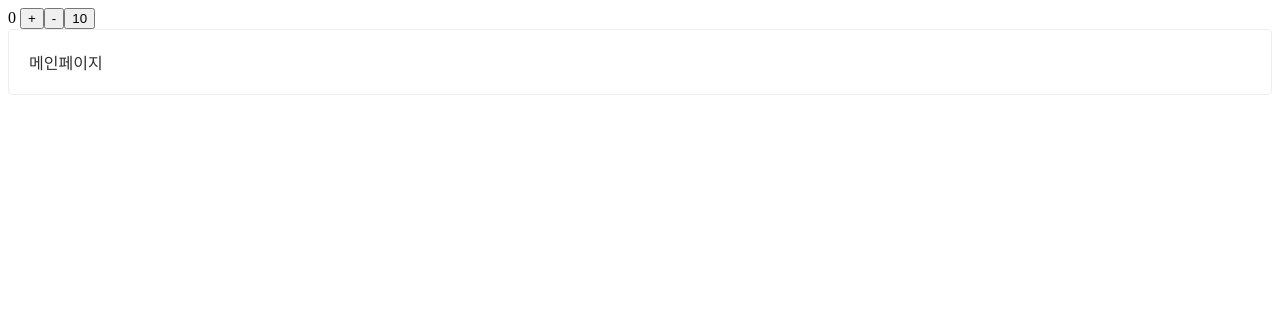
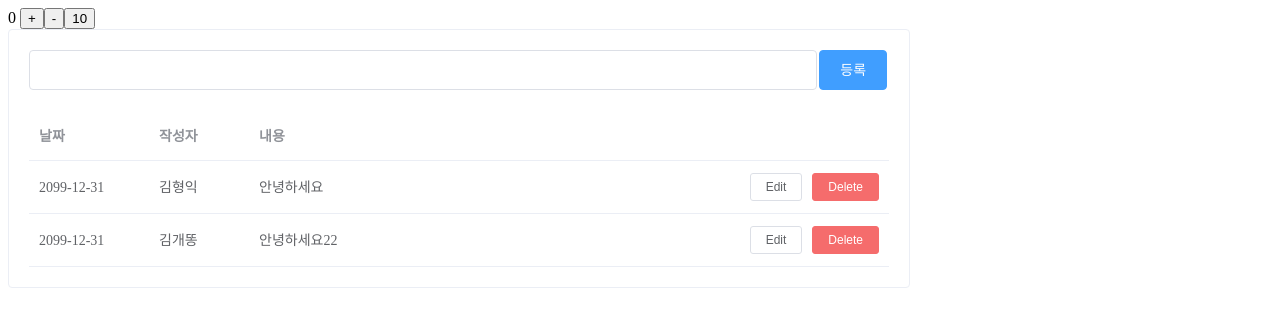
Before and after one commit to kiomnd2/todo-project-client, a Vue app: page /#/main in a window 1280 px wide. Shown: the top 326 px of the page. Built offline with nearby package versions, Linux system fonts and the light colour scheme.

Commit message:
대시보드 메인 화면 생성

```diff
--- a/src/view/Main.vue
+++ b/src/view/Main.vue
@@ -1,21 +1,90 @@
 <template>
-    <div>
-        <el-row>
-            <el-col :span="24">
-                <el-card shadow="false">
-                    메인페이지
-                </el-card>
-            </el-col>
-        </el-row>
+    <div style="text-align: center;">
+        <el-card shadow="true" style="width: 900px;" class="alien_center">
+            <el-form>
+                <el-row>
+                    <el-col :span="22">
+                        <el-form-item>
+                            <el-input icon="el-icon-edit" v-model="regContent"></el-input>
+                        </el-form-item>
+                    </el-col>
+                    <el-col :span="2">
+                        <el-form-item>
+                            <el-button type="primary" native-type="submit">등록</el-button>
+                        </el-form-item>
+                    </el-col>
+                </el-row>
+            </el-form>
+            <el-table :data="tableData">
+                <el-table-column
+                        label="날짜"
+                        prop="regDate"
+                        width="120"
+                ></el-table-column>
+                <el-table-column
+                        width="100"
+                        label="작성자"
+                        prop="userNm"
+                ></el-table-column>
+                <el-table-column
+                        width="200"
+                        label="내용"
+                        prop="content"
+                ></el-table-column>
+                <el-table-column align="right">
+                    <template slot-scope="scope">
+                        <el-button
+                                size="mini"
+                                @click="handleEdit(scope.$index, scope.row)">Edit</el-button>
+                        <el-button
+                                size="mini"
+                                type="danger"
+                                @click="handleDelete(scope.$index, scope.row)">Delete</el-button>
+                    </template>
+                </el-table-column>
+            </el-table>
+        </el-card>
     </div>
 </template>
 
 <script>
   export default {
-    name: 'Main'
+    name: 'Main',
+    data() {
+        return {
+            tableData : [
+                {
+                    regDate: '2099-12-31',
+                    content: '안녕하세요',
+                    userNm: '김형익',
+                },
+                {
+                    regDate: '2099-12-31',
+                    content: '안녕하세요22',
+                    userNm: '김개똥',
+                },
+
+            ],
+            search: '',
+            regContent: '',
+        }
+    },
+    methods :{
+        handleEdit(index, row) {
+            console.log(index);
+            console.log(row);
+        },
+        handleDelete(index, row) {
+            console.log(index);
+            console.log(row);
+        }
+    }
   };
 </script>
 
 <style scoped>
+.main  {
+    width: 780px;
+}
 
 </style>
```
